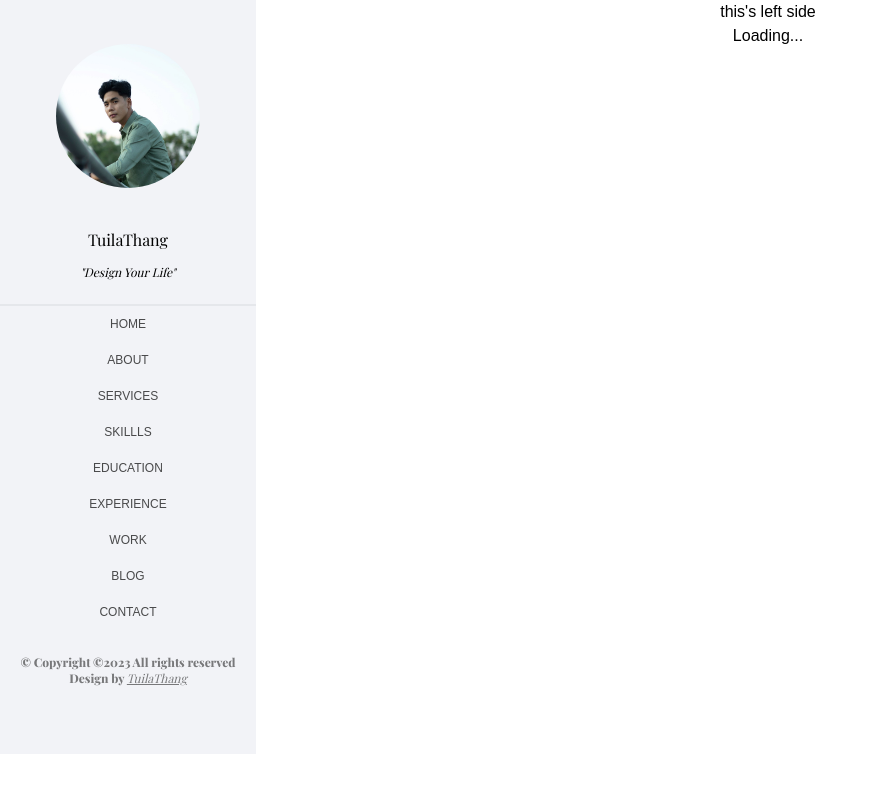
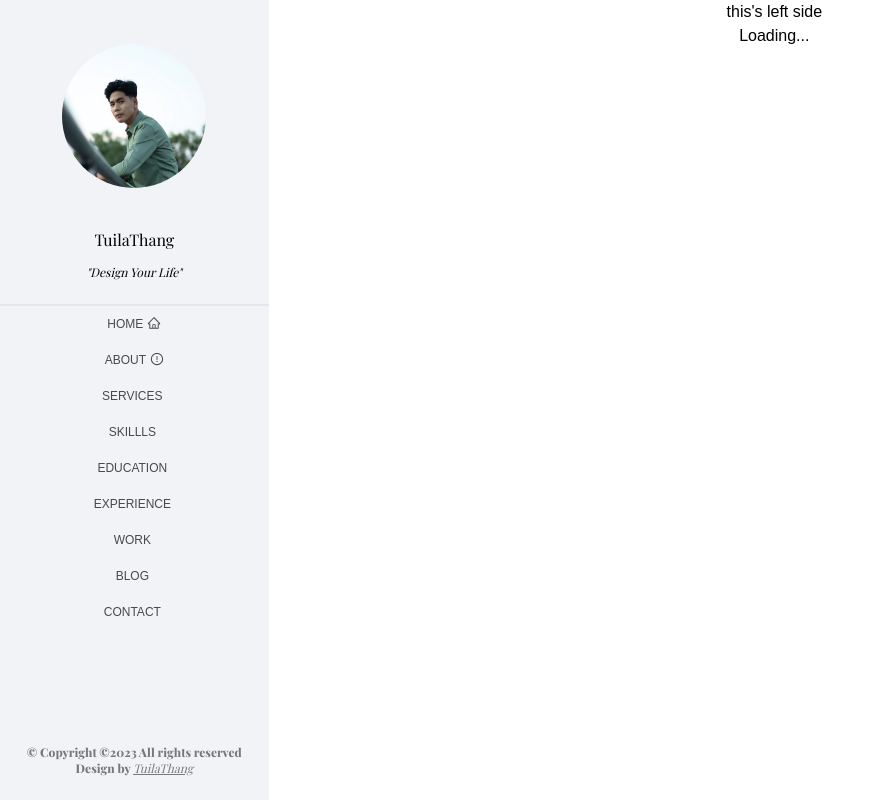
Before and after one commit to tuilathang6109/my-blog, a React (Vite) app in the folder tltBlog/: page / in a window 1280 px wide. Shown: the whole page, without its empty margins (0-885 px from the left). Built offline with nearby package versions, Linux system fonts and the light colour scheme; a web font is replaced by a local one.

Commit message:
add icon-1

```diff
--- a/tltBlog/package.json
+++ b/tltBlog/package.json
@@ -11,7 +11,8 @@
   },
   "dependencies": {
     "react": "^18.2.0",
-    "react-dom": "^18.2.0"
+    "react-dom": "^18.2.0",
+    "react-icons": "^4.8.0"
   },
   "devDependencies": {
     "@types/react": "^18.0.28",
--- a/tltBlog/src/pages/leftSide/Navbar.jsx
+++ b/tltBlog/src/pages/leftSide/Navbar.jsx
@@ -1,7 +1,12 @@
 import GruopClass from "./groupClass"
+
+import {AiOutlineExclamationCircle} from "react-icons/ai"
+import {AiOutlineHome} from "react-icons/ai"
+
+
 const items = [
-    {label: "HOME", active: true},
-    {label: "ABOUT"},
+    {label: "HOME",icon: <AiOutlineHome/>},
+    {label: "ABOUT",icon:<AiOutlineExclamationCircle/>},
     {label: "SERVICES"},
     {label: "SKILLLS"},
     {label: "EDUCATION"},
@@ -12,12 +17,12 @@ const items = [
 ]
 function NavItems ({item}) {
     return (
-        <li className={`py-2.5 ${GruopClass.hover}}`} >{item.label}</li>
+        <li className={`py-2.5 flex justify-center ${GruopClass.hover}}`} >{item.label} <i className="pl-1 text-sm">{item.icon}</i></li>
     )
 }
 function NavBar () {
     return (
-        (items.map((item) => <NavItems item={item} key={item.label} />))
+        (items.map((item, index) => <NavItems item={item} key={index} />))
     )}
 
 export default NavBar
--- a/tltBlog/src/pages/leftSide/leftSide.jsx
+++ b/tltBlog/src/pages/leftSide/leftSide.jsx
@@ -6,7 +6,7 @@ import NavBar from "./Navbar"
 function LeftSife () {
     return (
         <>
-            <div className="h-full w-1/5 flex flex-col items-center bg-BgGrey py-11">
+            <div className="h-screen flex flex-col items-center bg-BgGrey py-11  relative">
                 <div id="myProfile" className="font-PlayfairDisplay text-center flex flex-col items-center border-b-2">
                     <img src={myAvatar} alt="" className={`w-36 h-36 rounded-full mx-16 mb-10 ${GruopClass.hover}`}/>
                     <h2 className="myProfile-name mb-3">TuilaThang</h2>
@@ -15,10 +15,9 @@ function LeftSife () {
                 <ul id="navBar" className="font-Qicksand text-xs text-textBlack text-center cursor-pointer">
                     <NavBar/>
                 </ul>
-                <div id="cpyWrite" className="text-center my-6 opacity-50">
+                <div id="cpyWrite" className="text-center my-6 opacity-50 absolute bottom-0">
                     <p className="font-PlayfairDisplay text-xs font-bold">© Copyright ©2023 All rights reserved </p>
                     <p className="font-PlayfairDisplay text-xs font-bold">Design by <span className="italic font-normal underline cursor-pointer">TuilaThang</span> </p>
-
                 </div>
             </div>
         </>
```
Also changed, not shown: 1 other file (tests, documents, lock files or other folders).
